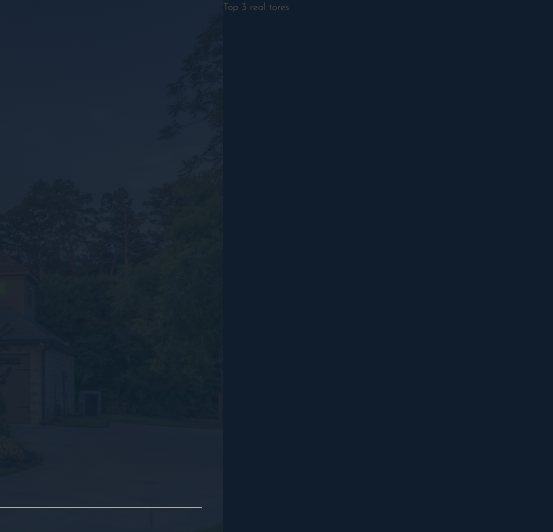
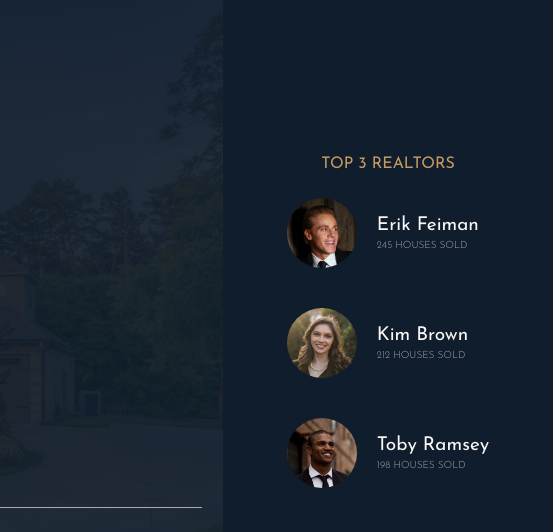
Before and after one commit to chamikabm/Nexter, a website: page index.html in a window 1280 px wide. Shown: the top 532 px of the page, 727-1280 px from the left. Drawn offline with nearby package versions, Linux system fonts and the light colour scheme; files that its build step writes are made by us from their sources.

Commit message:
Added changes to the realtors section.

```diff
--- a/index.html
+++ b/index.html
@@ -15,7 +15,6 @@
         <div class="sidebar">
             <button class="nav-btn"></button>
         </div>
-
         <header class="header">
             <img src="img/logo.png" alt="Nexter logo" class="header__logo">
             <h3 class="heading-3">Your own home:</h3>
@@ -31,7 +30,26 @@
         </header>
 
         <div class="realtors">
-            Top 3 real tores
+            <h3 class="heading-3">Top 3 Realtors</h3>
+            <div class="realtors__list">
+                <img src="img/realtor-1.jpeg" alt="Realtor 1" class="realtors__img">
+                <div class="realtors__details">
+                    <h4 class="heading-4 heading-4--light">Erik Feiman</h4>
+                    <p class="realtors__sold">245 houses sold</p>
+                </div>
+
+                <img src="img/realtor-2.jpeg" alt="Realtor 2" class="realtors__img">
+                <div class="realtors__details">
+                    <h4 class="heading-4 heading-4--light">Kim Brown</h4>
+                    <p class="realtors__sold">212 houses sold</p>
+                </div>
+
+                <img src="img/realtor-3.jpeg" alt="Realtor 3" class="realtors__img">
+                <div class="realtors__details">
+                    <h4 class="heading-4 heading-4--light">Toby Ramsey</h4>
+                    <p class="realtors__sold">198 houses sold</p>
+                </div>
+            </div>
         </div>
 
         <section class="features">
--- a/sass/_realtors.scss
+++ b/sass/_realtors.scss
@@ -1,4 +1,41 @@
 .realtors {
   background-color: $color-secondary;
   grid-column: col-start 7/full-end;
+  padding: 3rem;
+
+  display: grid;
+  align-content: center;
+  justify-content: center;
+  justify-items: center;
+  grid-row-gap: 2rem;
+
+  &__list {
+    display: grid;
+    // min-content - for image ,  max-content - for text
+    grid-template-columns: min-content max-content;
+    grid-column-gap: 2rem;
+
+    // We set the "grid-row-gap" as a unit of "vh", so that when we change the
+    // view height or when we view through a larger screen, the space between elements
+    // will be adjust based on the screen height.
+    grid-row-gap: 5vh;
+
+    align-items: center;
+  }
+
+  &__img {
+    width: 7rem;
+
+    // Use to make the image round
+    border-radius: 50%;
+
+    // Always make display block in order to remove extra white space around it's parent.
+    display: block;
+  }
+
+  &__sold {
+    text-transform: uppercase;
+    color: $color-grey-light-2;
+    margin-top: -3px;
+  }
 }
```
